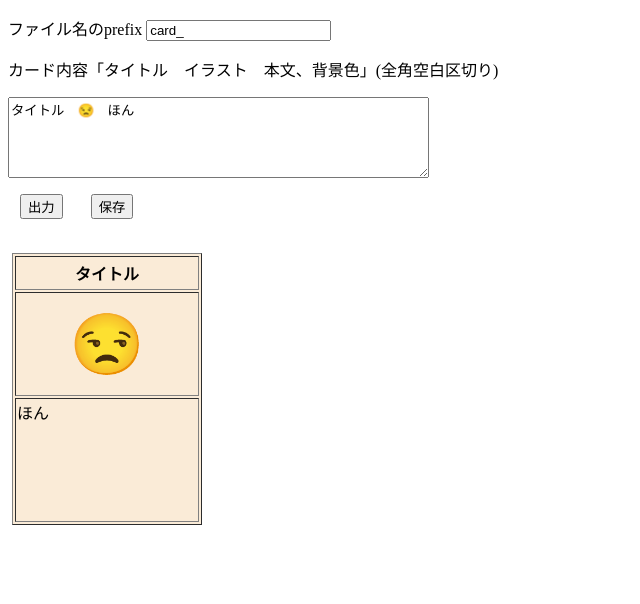
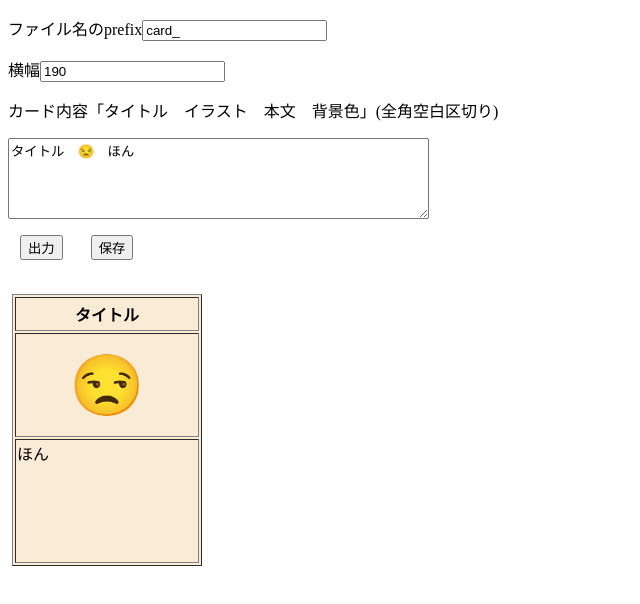
Before and after one commit to kakuki616/CardCreate, a plain HTML site: page index.html in a window 1280 px wide. Both pictures are taken after a click on the button "出力". Shown: the whole page, without its empty margins (0-640 px from the left). Drawn offline with Linux system fonts and the light colour scheme.

Commit message:
add width

```diff
--- a/index.html
+++ b/index.html
@@ -36,10 +36,12 @@
 </head>
 <body>
     <p>
-        ファイル名のprefix
-        <input id="prefix" type="text" value="card_" placeholder="prefix"><br>
+        ファイル名のprefix<input id="prefix" type="text" value="card_" placeholder="prefix"><br>
     </p>
-    <p>カード内容「タイトル　イラスト　本文、背景色」(全角空白区切り)</p>
+    <p>
+        横幅<input id="width" type="number" value="190"><br>
+    </p>
+    <p>カード内容「タイトル　イラスト　本文　背景色」(全角空白区切り)</p>
     <textarea id="card-text" cols="50" rows="5">タイトル　😒　ほん</textarea><br>
     <div>
         <button style="margin: 12px" onclick="output()">出力</button>
@@ -49,17 +51,22 @@
     <div id="output" style="display: flex;flex-wrap: wrap;"></div>
     <a id="download" href="#" download="card.png"></a>
 <script>
+
+    const url = new URL(window.location.href);
+    const w = url.searchParams.get('width') || 190;
+    document.getElementById("width").value = w;
+
     // カード作成
     function output(){
         const text = document.getElementById("card-text").value;
-
+        const width = document.getElementById("width").value;
         let outputText = '';
         text.split("\n").forEach(element => {
             const data = element.split('　');
-            const color = data.length > 3 ? `style="background: ${data[3]}"` : "" ;
+            const color = data.length > 3 ? `background: ${data[3]}` : "" ;
             outputText += `
             <div>
-                <table border="1" class="card" ${color}>
+                <table border="1" class="card" style="${color}; width:${width}px" >
                     <tr><td class="title">${data[0]}</td></tr>
                     <tr><td class="illustration">${data[1]}</td></tr>
                     <tr><td class="effect">${data[2]}</td></tr>
```
